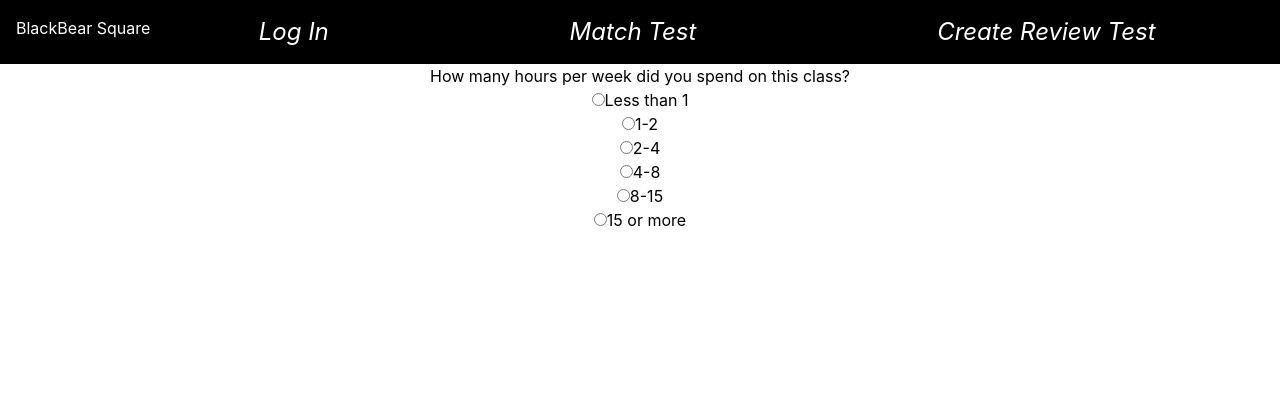
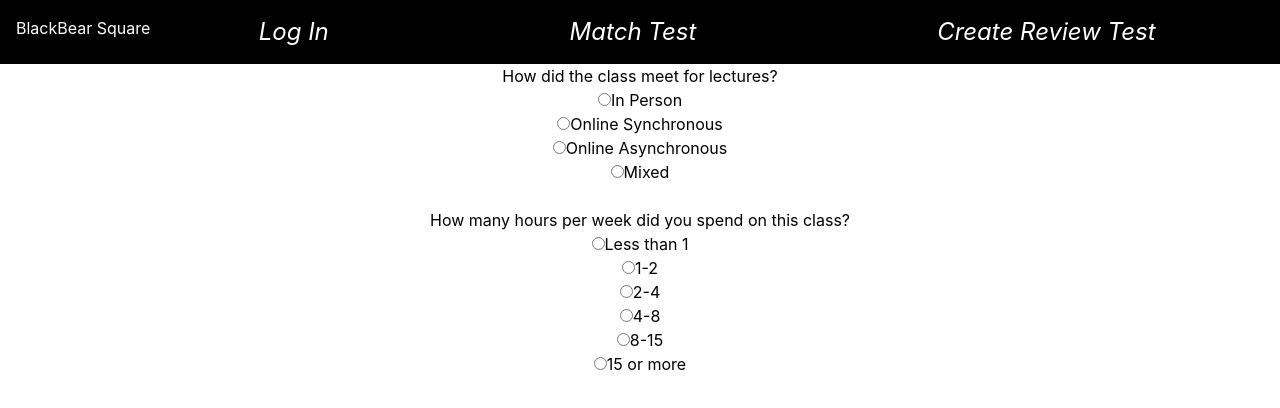
Before and after one commit to 2022-autumn-cos-420/Team-Egg, a React (Create React App) app in the folder client/: page /createReviewTest in a window 1280 px wide. Shown: the top 408 px of the page. Built offline with nearby package versions, Linux system fonts and the light colour scheme.

Commit message:
made Lecture Style question

```diff
--- a/client/src/pages/CreateReview.tsx
+++ b/client/src/pages/CreateReview.tsx
@@ -5,6 +5,18 @@ export default function CreateReview(): JSX.Element {
 
     return(
         <div>
+            <p>How did the class meet for lectures?</p>
+            <form>
+                <input type="radio" id="In Person" name="lectureStyle" value="In Person"></input>
+                <label htmlFor="In Person">In Person</label><br></br>
+                <input type="radio" id="Online Synchronous" name="lectureStyle" value="Online Synchronous"></input>
+                <label htmlFor="Online Synchronous">Online Synchronous</label><br></br>
+                <input type="radio" id="Online Asynchronous" name="lectureStyle" value="Online Asynchronous"></input>
+                <label htmlFor="Online Asynchronous">Online Asynchronous</label><br></br>
+                <input type="radio" id="Mixed" name="lectureStyle" value="Mixed"></input>
+                <label htmlFor="Mixed">Mixed</label><br></br>
+            </form><br></br>
+
             <p>How many hours per week did you spend on this class?</p>
             <form>
                 <input type="radio" id="Less than 1" name="hoursPerWeek" value="Less than 1"></input>
@@ -19,7 +31,9 @@ export default function CreateReview(): JSX.Element {
                 <label htmlFor="8-15">8-15</label><br></br>
                 <input type="radio" id="15 or more" name="hoursPerWeek" value="15 or more"></input>
                 <label htmlFor="15 or more">15 or more</label><br></br>
-            </form>
+            </form><br></br>
+
+
         </div>
     );
 }
```
Lines whose indentation alone changed are shown as unchanged.
